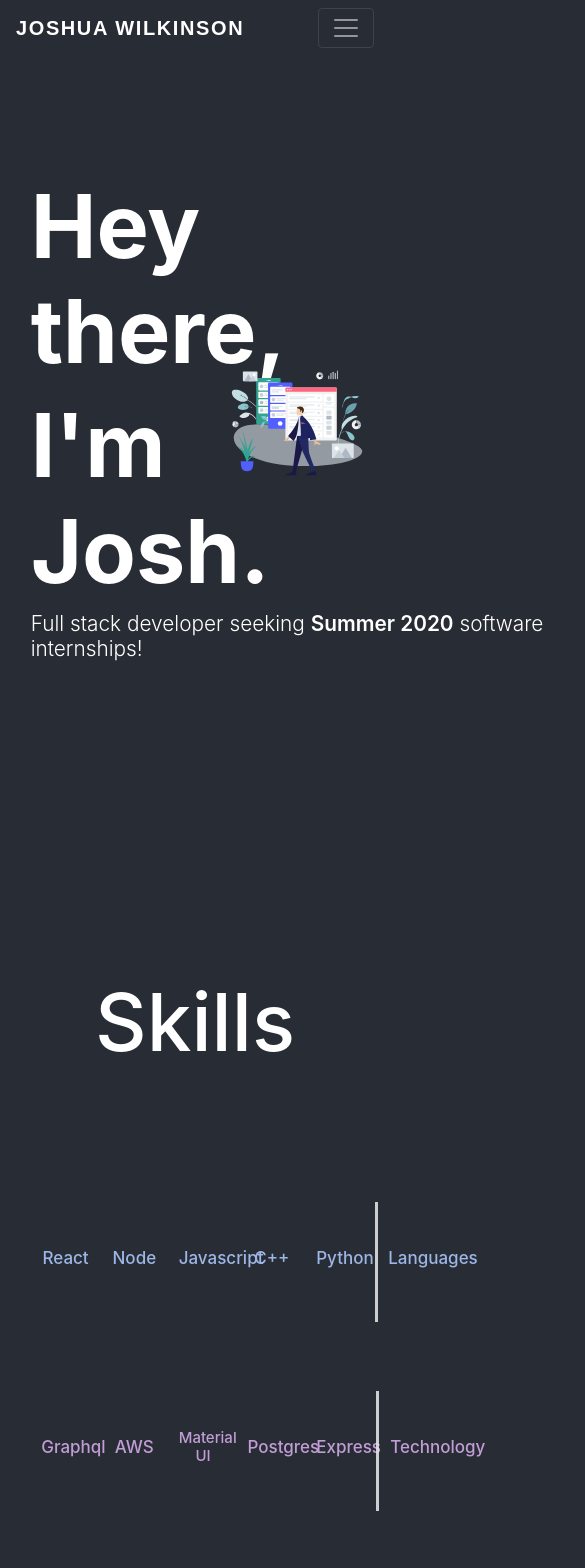
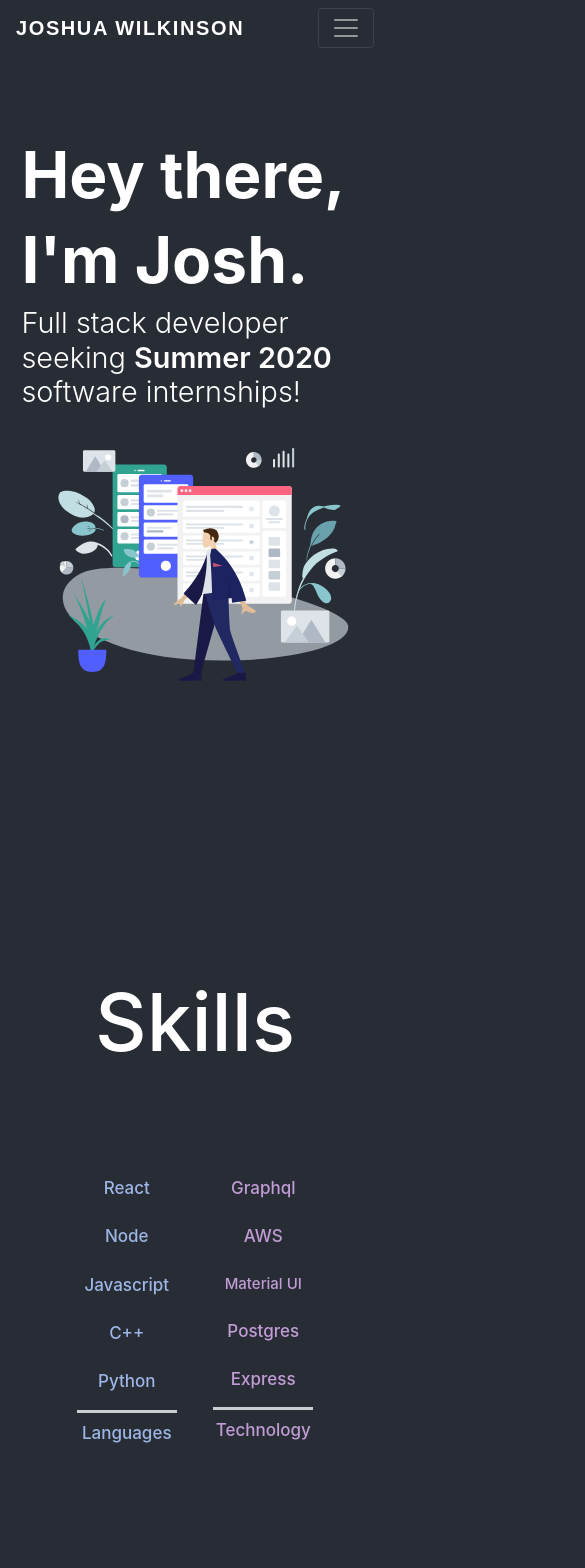
Before and after one commit to JJwilkin/portfolio-2a, a React (Create React App) app: page / in a window 390 px wide. Shown: the top 1568 px of the page, 585 px wide, since content can reach past the window. Built offline with nearby package versions, Linux system fonts and the light colour scheme; some icons are missing.

Commit message:
homepage for mobile

```diff
--- a/src/components/contact/Contact.scss
+++ b/src/components/contact/Contact.scss
@@ -29,9 +29,16 @@
     text-align: left;
     border-radius: 0 5px 5px 0;
     font-weight: 200px;
+    @media(max-width:900px) {
+        width: 100%;
+
+    }
     h3 {
         position: relative;
         top:6px;
+        @media(max-width:900px) {
+            font-size: 1.2rem;
+        }
     }
 }
 
@@ -40,6 +47,9 @@
     margin-bottom: 5vh;
     height: 350px;
     width: 350px;
+    @media (max-width: 900px) {
+        width: 100%;
+    }
     border: none;
     background-size: cover;
     background-repeat: none;
@@ -81,6 +91,9 @@
     flex-direction: row;
     justify-content: center;
     margin-bottom: 5vh;
+    @media (max-width: 900px) {
+        width: 100%;
+    }
 }
 #side-bar {
     width: 3px;
--- a/src/components/experience/Experience.scss
+++ b/src/components/experience/Experience.scss
@@ -13,6 +13,9 @@
         padding-bottom: 10px;
         // text-shadow: 0px 1px 0px #b2a98f,
         // 0px 4px 5px rgba(0, 0, 0, 0.74);
+        @media (max-width: 900px) {
+            text-align: left;
+        }
     }
     p {
         font-size: 20px;
@@ -35,8 +38,9 @@
 
     @media (max-width: 900px) {
         flex-direction: column-reverse;
+        height: 110vh;
+    }
 
-    }
 
     // background: white;
 
--- a/src/components/landing/Landing.scss
+++ b/src/components/landing/Landing.scss
@@ -9,9 +9,15 @@
 padding-left: 5.5vw;
   img {
     width: 45%;
+    @media (max-width: 900px) {
+      width: 100%;
+    }
   }
   @media (min-height: 1200px) {
     min-height: 80vh;
+  }
+  @media (max-width: 900px) {
+    flex-direction: column;
   }
 }
 
@@ -19,7 +25,7 @@ padding-left: 5.5vw;
   display: flex;
   flex-direction: column;
   text-align: left;
-  width: 50%;
+  // width: 50%;
 }
 .text {
     // padding: 20px;
@@ -27,12 +33,22 @@ padding-left: 5.5vw;
       font-size: 550%;
       font-weight: 700;
       min-width: 360px;
+      @media (max-width: 900px) {
+        // min-width:10vw;
+        font-size: 4em;
+      }
 
      }
      h2 {
        font-size: 130%;
-       width: 600px;
+       max-width: 600px;
+       width: 100%;
        font-weight: 290;
+       @media (max-width: 900px) {
+        // min-width:10vw;
+        font-size: 1.8em;
+        min-width: 300px;
+      }
        strong {
          font-weight: 600;
        }
--- a/src/components/projects/unyte/Unyte.jsx
+++ b/src/components/projects/unyte/Unyte.jsx
@@ -36,7 +36,7 @@ enabling organized and semantic architecture. Automated product shipping using W
             </div>
             <div class='key-summary bottom-margin-sm'>
                 <div class='backend'>
-                    <div id='aws' class='tool-card'><i class="devicon-amazonwebservices-plain-wordmark"></i>
+                    <div id='aws' class='tool-card '><i class=" devicon-amazonwebservices-plain-wordmark"></i>
                         <h1>AWS</h1>
                     </div>
                     <div class='tool-card'><span class="iconify" data-icon="simple-icons:graphql" data-inline="false"></span>
--- a/src/components/projects/unyte/Unyte.scss
+++ b/src/components/projects/unyte/Unyte.scss
@@ -93,6 +93,11 @@
     max-width: 1300px;
     height: 100%;
     width: 70vw;
+    @media (max-width: 900px) {
+        flex-direction: row;
+        justify-content: space-around;
+        width: 100%;
+      }
 }
 .backend {
     width: 100%;
@@ -100,6 +105,10 @@
     justify-content: flex-start;
     align-items: center;
     color: rgb(157, 182, 230);
+    @media (max-width: 900px) {
+        flex-direction: column;
+        width: auto;
+      }
     #bar{
         height: 150px;
         min-width:3.26px;
@@ -108,12 +117,19 @@
         @media (max-width:1700px) {
             height: 120px;
         }
+        @media (max-width: 900px) {
+            height: 3px;
+            width: 100px;
+          }
     }
 }
 .frontend {
     display: flex;
     align-items: center;
     justify-content: flex-start;
+    @media (max-width: 900px) {
+        flex-direction: column;
+      }
     color: rgb(193, 157, 214);
     #bar{
         height: 150px;
@@ -124,6 +140,10 @@
         @media (max-width:1700px) {
             height: 120px;
         }
+        @media (max-width: 900px) {
+            height: 3px;
+            width: 100px;
+          }
     }
 }
 
@@ -141,21 +161,27 @@
     min-height: 20vh;
     width: 240px;
     min-width: 12.5vw;
-
+    font-size:80px;
     margin:20px;
     display: flex;
     justify-content: center;
     flex-direction: column;
+
+    @media (max-width: 900px) {
+        min-height: 10px;
+        width: 100px;
+        font-size: 60px;
+      }
 
     @media (max-width: 1700px) {
         // width: 170px;
 
         margin: 10px;
         // height: 20vh;
-        font-size: 80px;
+        // font-size: 80px;
 
       }
-    font-size: 110px;
+    // font-size: 110px;
     h1 {
         @media (max-width: 1700px) {
             font-size: 25px;
@@ -166,11 +192,15 @@
         @media (max-width: 1050px) {
             font-size: 17px;
         }
-        font-size: 30px;
+        // font-size: 30px;
     }
 }
 
-
+.font-size-50 {
+    @media (max-width: 900px) {
+        font-size:50px;
+      }
+}
 .iconify {
    position: relative;
    left:50px;
--- a/src/components/skills/Skills.jsx
+++ b/src/components/skills/Skills.jsx
@@ -57,7 +57,7 @@ import { StylesContext } from '@material-ui/styles';
 export default function Skills ()  {
     // const classes = useStyles();
     return (
-        <div id="skills" class=" section add-height">
+        <div id="skills" class=" section ">
          <div class='main-subtitle'>
             <h1>Skills</h1>
           </div>
--- a/src/components/skills/Skills.scss
+++ b/src/components/skills/Skills.scss
@@ -97,7 +97,10 @@ height: 80vh;
 }
 #skills-main {
     height: 45vh;
-
+    @media(max-width: 900px) {
+        height: auto;
+        align-items: center;
+    }
     display: flex;
     flex-direction: column;
     justify-content: flex-start;
```
